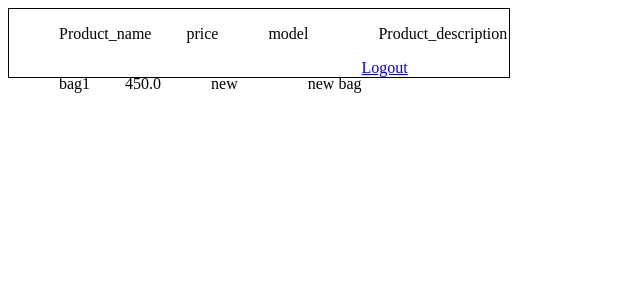
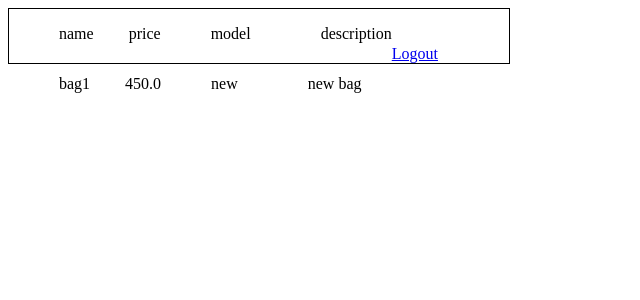
Before and after one commit to kalaiR/Profile_and_Product, a Django app: page /particular_details/1/ in a window 1280 px wide. Shown: the top 300 px of the page, without its empty margins (0-640 px from the left). Run offline with Django 3.2, Linux system fonts and the light colour scheme; data comes from the database, SQL or seed files in the repository; parts of the project's set-up code (start-up, migrations or seed data) failed here and were passed over.

Commit message:
modified

```diff
--- a/firstproject/templates/product/particular_details.html
+++ b/firstproject/templates/product/particular_details.html
@@ -6,10 +6,10 @@
 
 
 								<ul style="float:left; list-style-type:none;">
-									<li style="float:left;margin-left:10px;">Product_name</li>
+									<li style="float:left;margin-left:10px;">name</li>
 									<li style="float:left;margin-left:35px;">price</li>
 									<li style="float:left;margin-left:50px;">model</li>
-									<li style="float:left;margin-left:70px;">Product_description</li>
+									<li style="float:left;margin-left:70px;">description</li>
 								</ul>
 								</br>
 
```
